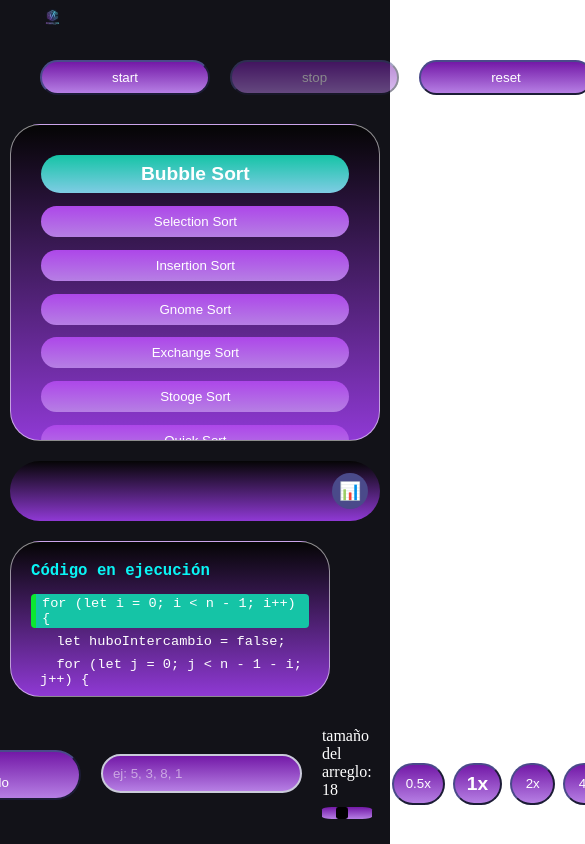
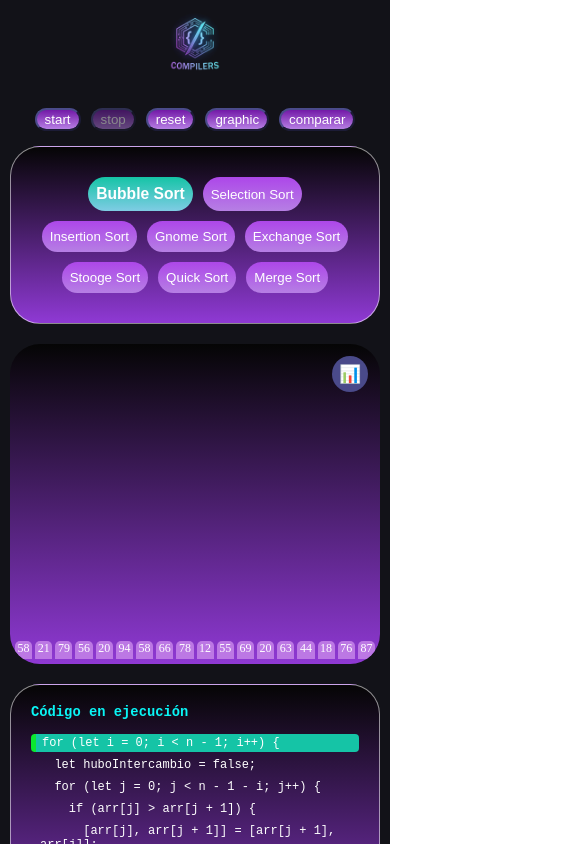
Before and after one commit to Equipo-Compilers/Pagina_web_algoritmos_ordenamiento, a React (Vite) app: page / in a window 390 px wide. Shown: the top 844 px of the page, 585 px wide, since content can reach past the window. Built offline with nearby package versions, Linux system fonts and the light colour scheme.

Commit message:
primer version para moviles

```diff
--- a/src/App.css
+++ b/src/App.css
@@ -366,3 +366,98 @@
     color: #e0cdf5;
     max-width: 600px;
 }
+
+
+
+/*--  ADAPTACIÓN PARA TELÉFONOS MÓVILES--*/
+    @media (max-width: 800px) {
+        .pantallaCompleta {
+            height: auto;
+            min-height: 100vh;
+        }
+
+        .cabecera {
+            flex-direction: column;
+            padding: 0px 10px;
+            gap: 15px;
+        }
+
+
+        .logo {
+            width: 90px;
+            mix-blend-mode: screen;
+            object-fit: contain;
+
+        }
+
+        .grupoBotones {
+            margin-right: 0;
+            justify-content: center;
+            flex-wrap: wrap;
+            gap: 10px;
+        }
+
+        .areaCentral {
+            flex-direction: column;
+            padding: 10px;
+        }
+
+        .panelIzquierdo,
+        .panelDerecho {
+            width: 100%;
+            margin: 0;
+
+            font-size: small;
+        }
+
+        .panelIzquierdo {
+            flex-direction: row;
+            flex-wrap: wrap;
+            justify-content: center;
+            gap: 10px;
+        }
+
+
+
+
+ .lienzo {
+        height: 30px;
+        min-height: 320px;
+
+
+        padding: 2px 5px 5px 5px;
+    }
+
+    .barra {
+        min-width: 15px; /* Ancho ajustado para que quepan de 2 a 3 dígitos */
+        font-size: 0.75rem; /* Tamaño de letra compacto para móviles */
+        border-width: 1px;
+
+        padding-bottom: 2px;
+
+        min-height: 18px;
+    }
+
+
+        .botonPildora {
+            padding: 2px 8px;
+        }
+
+        .controles {
+            flex-wrap: wrap;
+            padding: 15px 10px;
+            gap: 15px;
+        }
+
+        .arregloUsuario, .tamañoArreglo {
+            width: 70%;
+        }
+
+        .panelEstadisticas {
+            right: auto;
+            left: 50%;
+            transform: translateX(-50%);
+            width: 90%;
+        }
+
+    }
```
